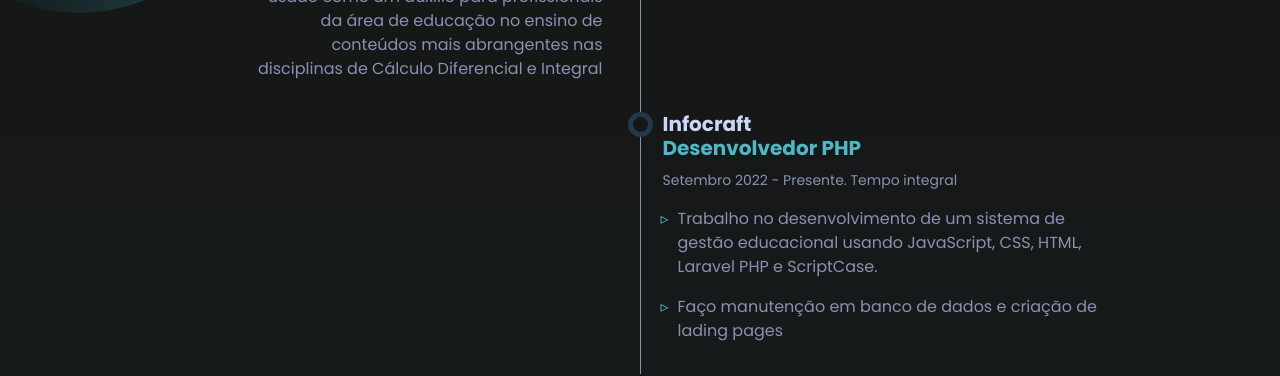
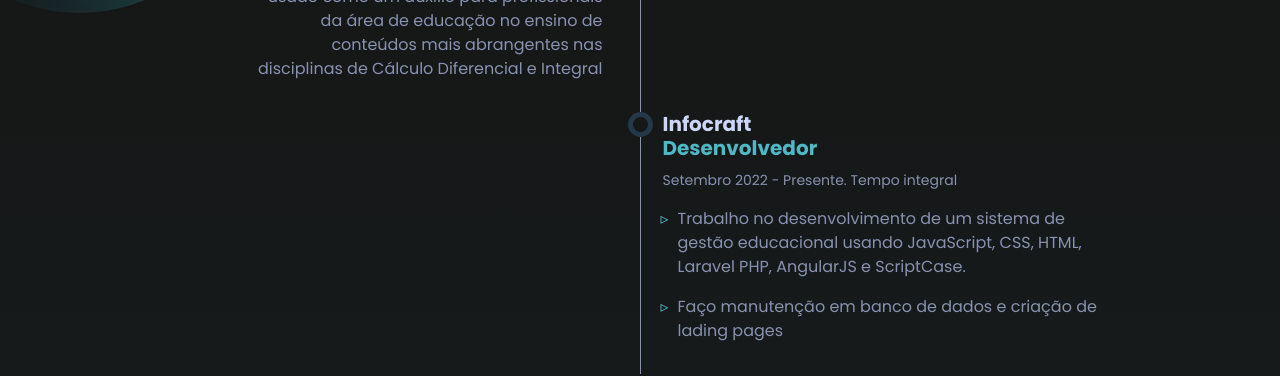
Before and after one commit to Matheusrrcs/PortifolioMR, a React (Create React App) app: page / in a window 1280 px wide. Shown: the part 1960-2336 px from the top of the page. Built offline with nearby package versions, Linux system fonts and the light colour scheme.

Commit message:
Update index.js

```diff
--- a/src/comp/experience/index.js
+++ b/src/comp/experience/index.js
@@ -89,7 +89,7 @@ export default function Experience() {
                         <div className="col-lg-5 colunas right mt-0">
 
                             <div className="subtitle">
-                                <h3>    Infocraft   <span class="tec-color"> Desenvolvedor PHP</span>
+                                <h3>    Infocraft   <span class="tec-color"> Desenvolvedor</span>
                                 </h3>
                             </div>
 
@@ -101,7 +101,7 @@ export default function Experience() {
                             </div>
                             <div className="text">
                                 <p>
-                                Trabalho no desenvolvimento de um sistema de gestão educacional usando JavaScript, CSS, HTML, Laravel  PHP e ScriptCase.
+                                Trabalho no desenvolvimento de um sistema de gestão educacional usando JavaScript, CSS, HTML, Laravel  PHP, AngularJS e ScriptCase.
                                 </p>
                                 <p>
 
```
